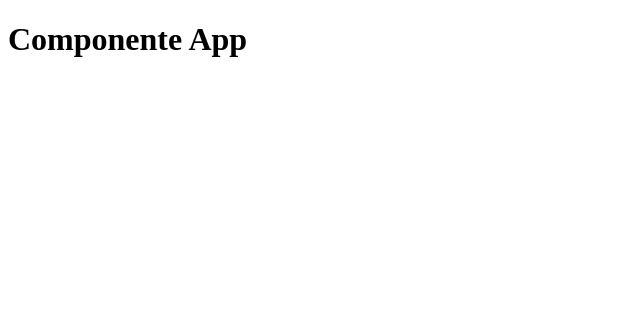
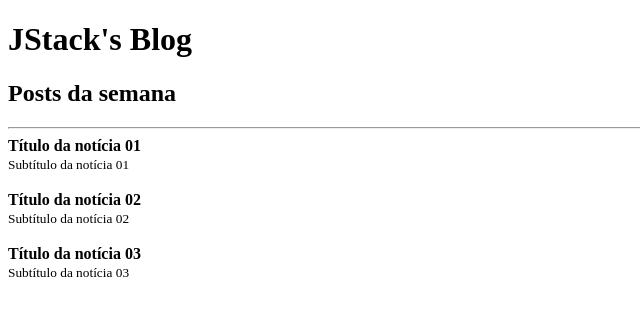
Before and after one commit to TiaguMB/fundamentos-react, a React app: page / in a window 1280 px wide. Shown: the top 316 px of the page, without its empty margins (0-640 px from the left). Built offline with nearby package versions, Linux system fonts and the light colour scheme.

Commit message:
feat: added post component with props

```diff
--- a/src/App.js
+++ b/src/App.js
@@ -1,7 +1,27 @@
 import React from "react";
 
-function App() {
-	return <h1>Componente App</h1>;
+import Post from "./Post";
+
+export default function App() {
+	return (
+		<>
+			<h1>JStack's Blog</h1>
+			<h2>Posts da semana</h2>
+
+			<hr />
+
+			<Post
+				title="Título da notícia 01"
+				subtitle="Subtítulo da notícia 01"
+			/>
+			<Post
+				title="Título da notícia 02"
+				subtitle="Subtítulo da notícia 02"
+			/>
+			<Post
+				title="Título da notícia 03"
+				subtitle="Subtítulo da notícia 03"
+			/>
+		</>
+	);
 }
-
-export default App;
--- /dev/null
+++ b/src/Post.js
@@ -0,0 +1,15 @@
+import React from "react";
+
+function Post(props) {
+	return (
+		<>
+			<article>
+				<strong>{props.title}</strong><br />
+				<small>{props.subtitle}</small>
+			</article>
+			<br />
+		</>
+	);
+}
+
+export default Post;
```
